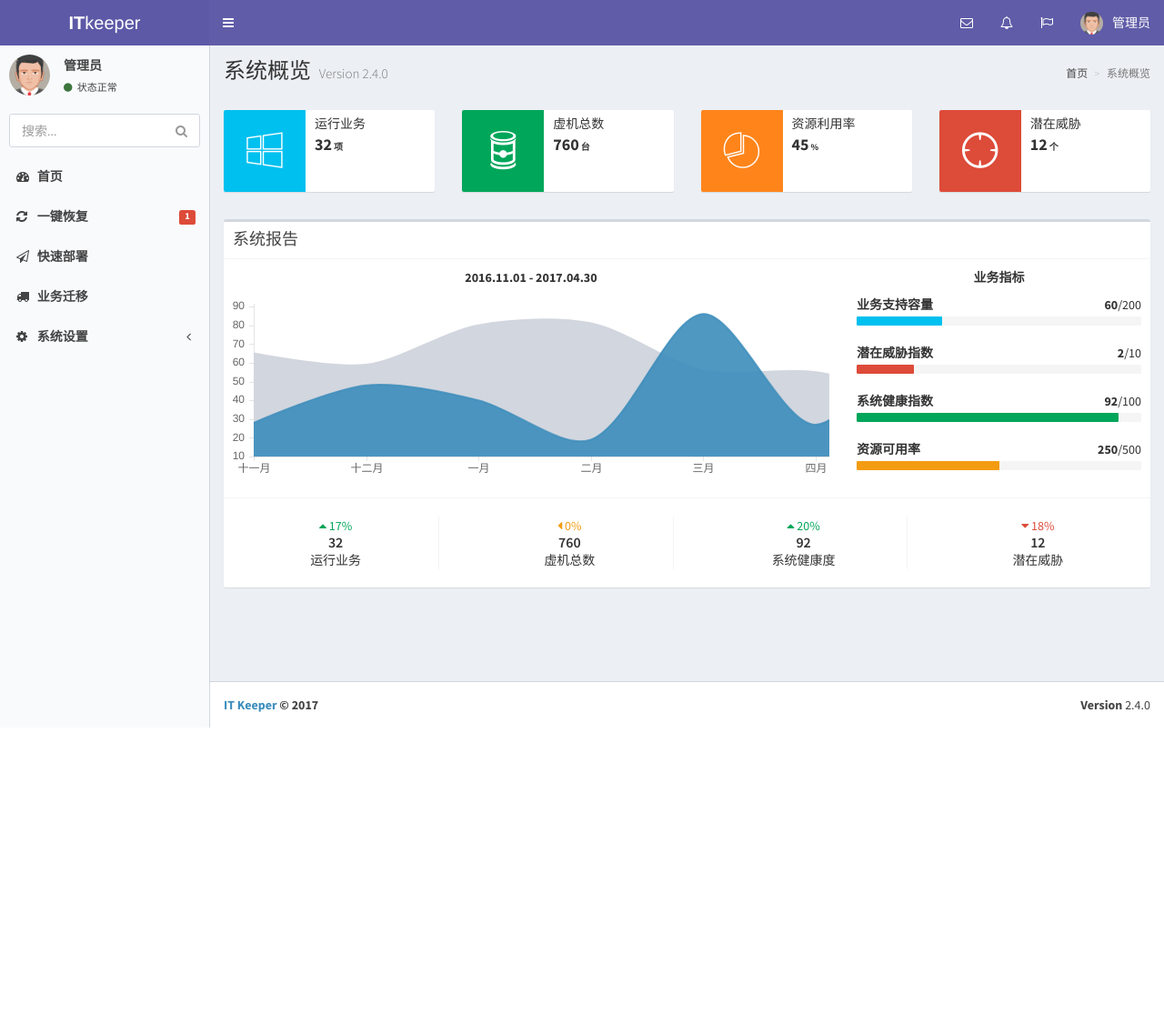
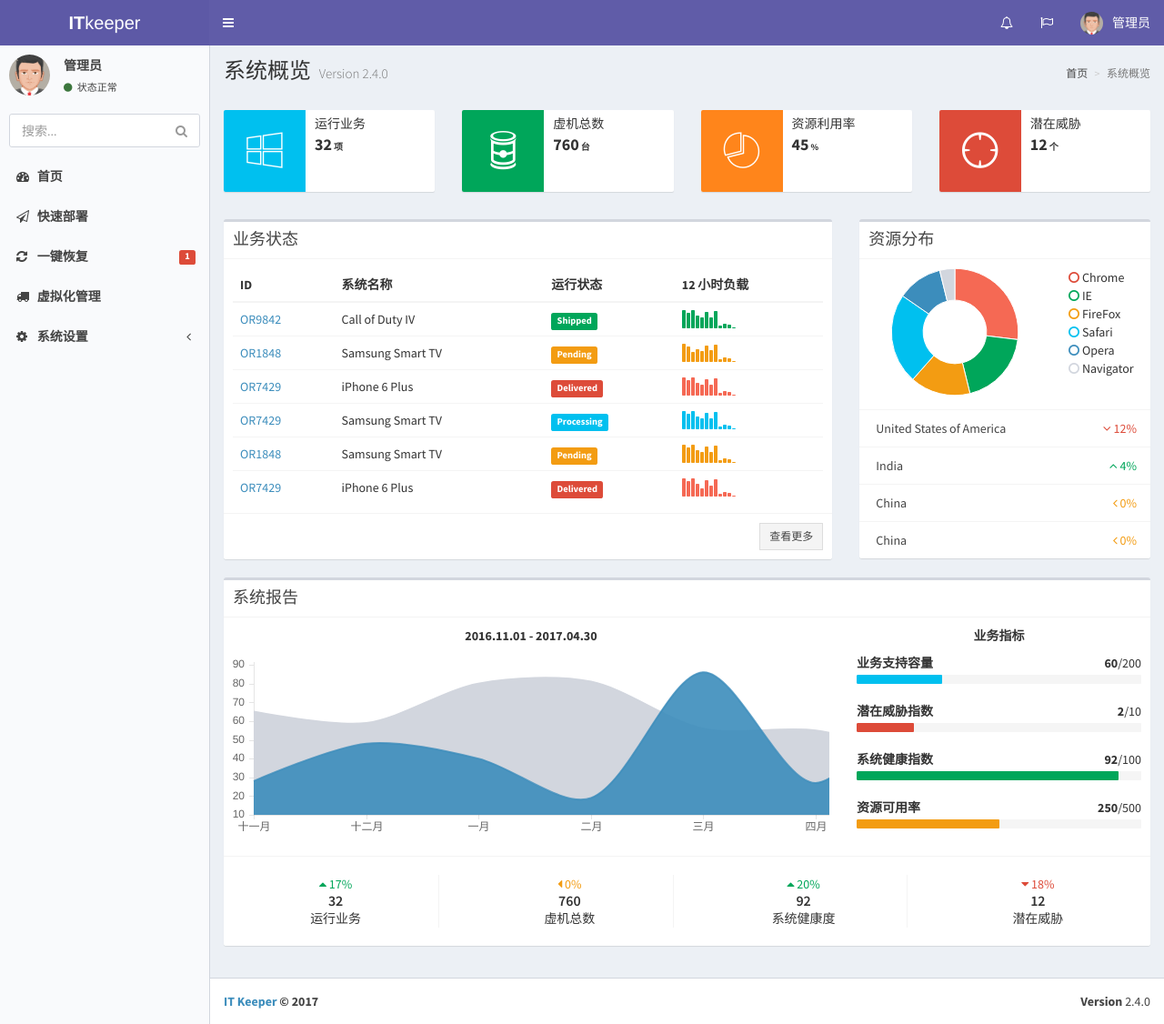
Before and after one commit to playniuniu/docker-itkeeper, a Flask app: page / in a window 1280 px wide. Shown: the whole page at 91% size. Before the commit the page ends 800 px from the top, so only its background shows below. Run offline with Flask 2, Linux system fonts and the light colour scheme; some libraries are stand-ins or nearby versions; some web fonts are replaced.

Commit message:
change index page

```diff
--- a/web/app/static/assets/js/index.js
+++ b/web/app/static/assets/js/index.js
@@ -71,6 +71,84 @@ var init_charts = function () {
 
 };
 
+var init_sparkbar = function() {
+    $('.sparkbar').each(function() {
+        var $this = $(this);
+        $this.sparkline('html', {
+            type: 'bar',
+            height: $this.data('height') ? $this.data('height') : '30',
+            barColor: $this.data('color')
+        });
+    });
+}
+
+var init_piechart = function() {
+    var pieChartCanvas = $('#pieChart').get(0).getContext('2d');
+    var pieChart = new Chart(pieChartCanvas);
+    var PieData = [{
+        value: 700,
+        color: '#f56954',
+        highlight: '#f56954',
+        label: 'Chrome'
+    }, {
+        value: 500,
+        color: '#00a65a',
+        highlight: '#00a65a',
+        label: 'IE'
+    }, {
+        value: 400,
+        color: '#f39c12',
+        highlight: '#f39c12',
+        label: 'FireFox'
+    }, {
+        value: 600,
+        color: '#00c0ef',
+        highlight: '#00c0ef',
+        label: 'Safari'
+    }, {
+        value: 300,
+        color: '#3c8dbc',
+        highlight: '#3c8dbc',
+        label: 'Opera'
+    }, {
+        value: 100,
+        color: '#d2d6de',
+        highlight: '#d2d6de',
+        label: 'Navigator'
+    }];
+    var pieOptions = {
+        // Boolean - Whether we should show a stroke on each segment
+        segmentShowStroke: true,
+        // String - The colour of each segment stroke
+        segmentStrokeColor: '#fff',
+        // Number - The width of each segment stroke
+        segmentStrokeWidth: 1,
+        // Number - The percentage of the chart that we cut out of the middle
+        percentageInnerCutout: 50, // This is 0 for Pie charts
+        // Number - Amount of animation steps
+        animationSteps: 100,
+        // String - Animation easing effect
+        animationEasing: 'easeOutBounce',
+        // Boolean - Whether we animate the rotation of the Doughnut
+        animateRotate: true,
+        // Boolean - Whether we animate scaling the Doughnut from the centre
+        animateScale: false,
+        // Boolean - whether to make the chart responsive to window resizing
+        responsive: true,
+        // Boolean - whether to maintain the starting aspect ratio or not when responsive, if set to false, will take up entire container
+        maintainAspectRatio: false,
+        // String - A legend template
+        legendTemplate: '<ul class=\'<%=name.toLowerCase()%>-legend\'><% for (var i=0; i<segments.length; i++){%><li><span style=\'background-color:<%=segments[i].fillColor%>\'></span><%if(segments[i].label){%><%=segments[i].label%><%}%></li><%}%></ul>',
+        // String - A tooltip template
+        tooltipTemplate: '<%=value %> <%=label%> users'
+    };
+    // Create pie or douhnut chart
+    // You can switch between pie and douhnut using the method below.
+    pieChart.Doughnut(PieData, pieOptions);
+}
+
 $(document).ready(function () {
+    init_sparkbar();
+    init_piechart();
     init_charts();
 });
--- /dev/null
+++ b/web/app/templates/components/main-list.html
@@ -0,0 +1,137 @@
+<div class="row">
+    <div class="col-md-8 col-sm-8 col-xs-12">
+        <!-- box -->
+        <div class="box box-default">
+            <div class="box-header with-border">
+                <h3 class="box-title">业务状态</h3>
+            </div>
+            <div class="box-body">
+                <div class="table-responsive">
+                    <table class="table no-margin">
+                        <thead>
+                            <tr>
+                                <th>ID</th>
+                                <th>系统名称</th>
+                                <th>运行状态</th>
+                                <th>12 小时负载</th>
+                            </tr>
+                        </thead>
+                        <tbody>
+                            <tr>
+                                <td><a href="pages/examples/invoice.html">OR9842</a></td>
+                                <td>Call of Duty IV</td>
+                                <td><span class="label label-success">Shipped</span></td>
+                                <td>
+                                    <div class="sparkbar" data-color="#00a65a" data-height="20">90,80,90,70,61,83,63,89,29,36,32,21</div>
+                                </td>
+                            </tr>
+                            <tr>
+                                <td><a href="pages/examples/invoice.html">OR1848</a></td>
+                                <td>Samsung Smart TV</td>
+                                <td><span class="label label-warning">Pending</span></td>
+                                <td>
+                                    <div class="sparkbar" data-color="#f39c12" data-height="20">90,80,60,70,61,83,68,89,29,36,32,21</div>
+                                </td>
+                            </tr>
+                            <tr>
+                                <td><a href="pages/examples/invoice.html">OR7429</a></td>
+                                <td>iPhone 6 Plus</td>
+                                <td><span class="label label-danger">Delivered</span></td>
+                                <td>
+                                    <div class="sparkbar" data-color="#f56954" data-height="20">90,80,90,70,61,83,63,89,29,36,32,21</div>
+                                </td>
+                            </tr>
+                            <tr>
+                                <td><a href="pages/examples/invoice.html">OR7429</a></td>
+                                <td>Samsung Smart TV</td>
+                                <td><span class="label label-info">Processing</span></td>
+                                <td>
+                                    <div class="sparkbar" data-color="#00c0ef" data-height="20">90,80,90,70,61,83,63,89,29,36,32,21</div>
+                                </td>
+                            </tr>
+                            <tr>
+                                <td><a href="pages/examples/invoice.html">OR1848</a></td>
+                                <td>Samsung Smart TV</td>
+                                <td><span class="label label-warning">Pending</span></td>
+                                <td>
+                                    <div class="sparkbar" data-color="#f39c12" data-height="20">90,80,90,70,61,83,63,89,29,36,32,21</div>
+                                </td>
+                            </tr>
+                            <tr>
+                                <td><a href="pages/examples/invoice.html">OR7429</a></td>
+                                <td>iPhone 6 Plus</td>
+                                <td><span class="label label-danger">Delivered</span></td>
+                                <td>
+                                    <div class="sparkbar" data-color="#f56954" data-height="20">90,80,90,70,51,83,63,89,29,36,32,21</div>
+                                </td>
+                            </tr>
+                        </tbody>
+                    </table>
+                </div>
+                <!-- /.table-responsive -->
+            </div>
+            <!-- /.box-body -->
+            <div class="box-footer clearfix">
+                <a class="btn btn-sm btn-default btn-flat pull-right">查看更多</a>
+            </div>
+            <!-- /.box-footer -->
+        </div>
+    </div>
+    <div class="col-md-4 col-sm-4 col-xs-12">
+        <!-- box -->
+        <div class="box box-default">
+            <div class="box-header with-border">
+                <h3 class="box-title">资源分布</h3>
+            </div>
+            <div class="box-body">
+                <div class="row">
+                    <div class="col-md-8">
+                        <div class="chart-responsive">
+                            <canvas id="pieChart" height="135"></canvas>
+                        </div>
+                        <!-- ./chart-responsive -->
+                    </div>
+                    <!-- /.col -->
+                    <div class="col-md-4">
+                        <ul class="chart-legend clearfix">
+                            <li><i class="fa fa-circle-o text-red"></i> Chrome</li>
+                            <li><i class="fa fa-circle-o text-green"></i> IE</li>
+                            <li><i class="fa fa-circle-o text-yellow"></i> FireFox</li>
+                            <li><i class="fa fa-circle-o text-aqua"></i> Safari</li>
+                            <li><i class="fa fa-circle-o text-light-blue"></i> Opera</li>
+                            <li><i class="fa fa-circle-o text-gray"></i> Navigator</li>
+                        </ul>
+                    </div>
+                    <!-- /.col -->
+                </div>
+                <!-- /.row -->
+            </div>
+            <!-- /.box-body -->
+            <div class="box-footer no-padding">
+                <ul class="nav nav-pills nav-stacked">
+                    <li>
+                        <a href="#">United States of America
+                            <span class="pull-right text-red"><i class="fa fa-angle-down"></i> 12%</span>
+                        </a>
+                    </li>
+                    <li>
+                        <a href="#">India
+                            <span class="pull-right text-green"><i class="fa fa-angle-up"></i> 4%</span>
+                        </a>
+                    </li>
+                    <li>
+                        <a href="#">China
+                            <span class="pull-right text-yellow"><i class="fa fa-angle-left"></i> 0%</span>
+                            </a>
+                    </li>
+                    <li>
+                        <a href="#">China
+                            <span class="pull-right text-yellow"><i class="fa fa-angle-left"></i> 0%</span>
+                        </a>
+                    </li>
+                </ul>
+            </div>
+            <!-- /.footer -->
+        </div>
+    </div>
+</div>
--- a/web/app/templates/layout/header.html
+++ b/web/app/templates/layout/header.html
@@ -4,7 +4,7 @@
     <!-- Logo -->
     <a href="{{ url_for( 'main.pages_index' ) }}" class="logo">
         <!-- mini logo for sidebar mini 50x50 pixels -->
-        <span class="logo-mini"><b>I</b>ke</span>
+        <span class="logo-mini"><b>I</b>kp</span>
         <!-- logo for regular state and mobile devices -->
         <span class="logo-lg"><b>IT</b>keeper</span>
     </a>
@@ -21,13 +21,6 @@
 
         <div class="navbar-custom-menu">
             <ul class="nav navbar-nav">
-                <!-- Messages: style can be found in dropdown.less-->
-                <li class="dropdown messages-menu">
-                    <a href="#" class="dropdown-toggle" data-toggle="dropdown">
-                        <i class="fa fa-envelope-o"></i>
-                    </a>
-                </li>
-
                 <!-- Notifications: style can be found in dropdown.less -->
                 <li class="dropdown notifications-menu">
                     <a href="#" class="dropdown-toggle" data-toggle="dropdown">
@@ -54,7 +47,7 @@
                             <img src="{{ url_for('static', filename='adminlte//dist/img/avatar5.png') }}" class="img-circle" alt="User Image">
                             <p>
                                 {{ page_data.current_user.name }}
-                                <small>暂无消息</small>
+                                <small>最高权限</small>
                             </p>
                         </li>
 
--- a/web/app/templates/layout/sidebar.html
+++ b/web/app/templates/layout/sidebar.html
@@ -35,6 +35,12 @@
             </li>
 
             <li>
+                <a href="{{ url_for('main.pages_deploy') }}">
+                    <i class="fa fa-paper-plane-o"></i> <span>快速部署</span>
+                </a>
+            </li>
+
+            <li>
                 <a href="{{ url_for('main.pages_recovery') }}">
                     <i class="fa fa-refresh"></i> <span>一键恢复</span>
                     <span class="pull-right-container">
@@ -44,14 +50,8 @@
             </li>
 
             <li>
-                <a href="{{ url_for('main.pages_deploy') }}">
-                    <i class="fa fa-paper-plane-o"></i> <span>快速部署</span>
-                </a>
-            </li>
-
-            <li>
                 <a href="{{ url_for('main.pages_trans') }}">
-                    <i class="fa fa-truck"></i> <span>业务迁移</span>
+                    <i class="fa fa-truck"></i> <span>虚拟化管理</span>
                 </a>
             </li>
 
--- a/web/app/templates/pages/index.html
+++ b/web/app/templates/pages/index.html
@@ -22,6 +22,7 @@
     <!-- Main content -->
     <section class="content">
         {% include('components/infobox.html') %}
+        {% include('components/main-list.html') %}
         {% include('components/chartbox.html') %}
     </section>
     <!-- /.content -->
@@ -32,6 +33,7 @@
 
 {% block page_js %}
 {{ super() }}
+    <script src="{{ url_for('static', filename='adminlte/plugins/sparkline/jquery.sparkline.js') }}"></script>
     <script src="{{ url_for('static', filename='adminlte/plugins/chartjs/Chart.js') }}"></script>
     <script src="{{ url_for('static', filename='assets/js/index.js') }}"></script>
 {% endblock %}
```
Also changed, not shown: web/app/templates/components/mapbox.html (added).
